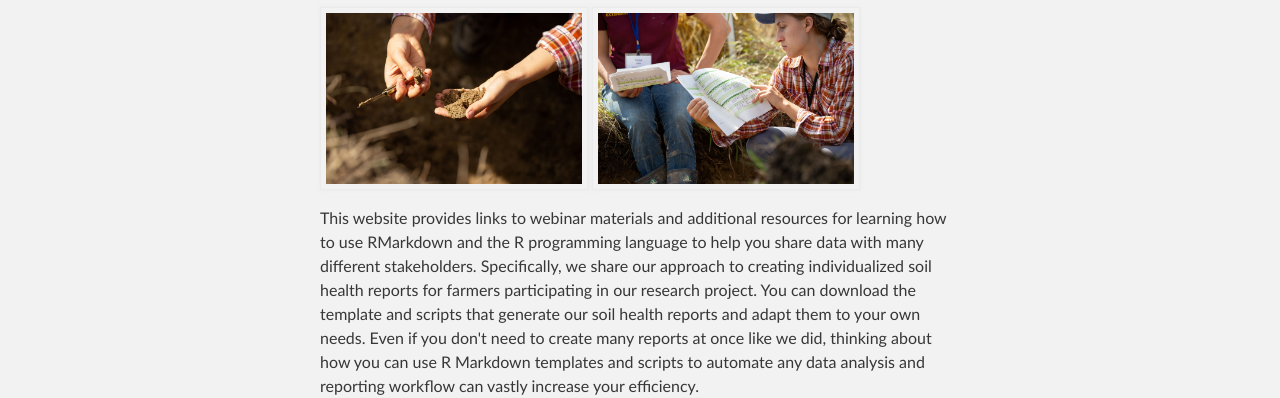
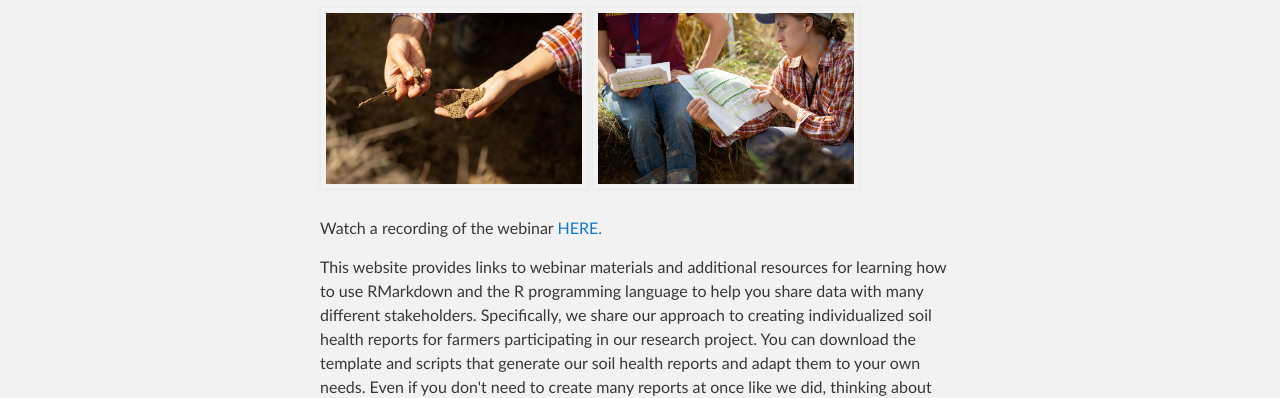
Before and after one commit to havablair/havablair.github.io, a plain HTML site: page index.html in a window 1280 px wide. Shown: the part 404-802 px from the top of the page. Drawn offline with Linux system fonts and the light colour scheme.

Commit message:
add webinar link

```diff
--- a/index.html
+++ b/index.html
@@ -33,6 +33,11 @@
             <img style="width: 40%;" src="./assets/hands_soil.jpg">
             <img style="width: 40%;" src="./assets/field-day-report.jpg">
           </div>
+
+            <p>
+            Watch a recording of the webinar <a href="https://soilhealthnexus.org/sharing-soil-health-data-with-reproducible-reports/">HERE.</a>
+            </p>
+
             This website provides links to webinar materials and additional resources for learning how to use
             RMarkdown and the R programming language to help you share data with many different stakeholders. Specifically,
             we share our approach to creating individualized soil health reports for farmers participating in our research project.
```
